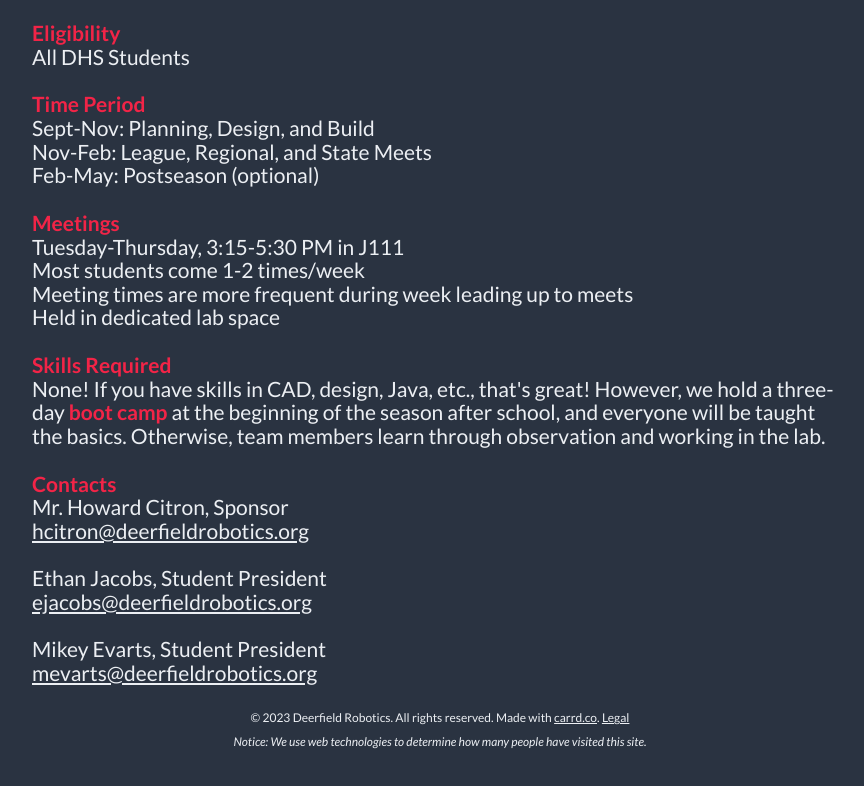
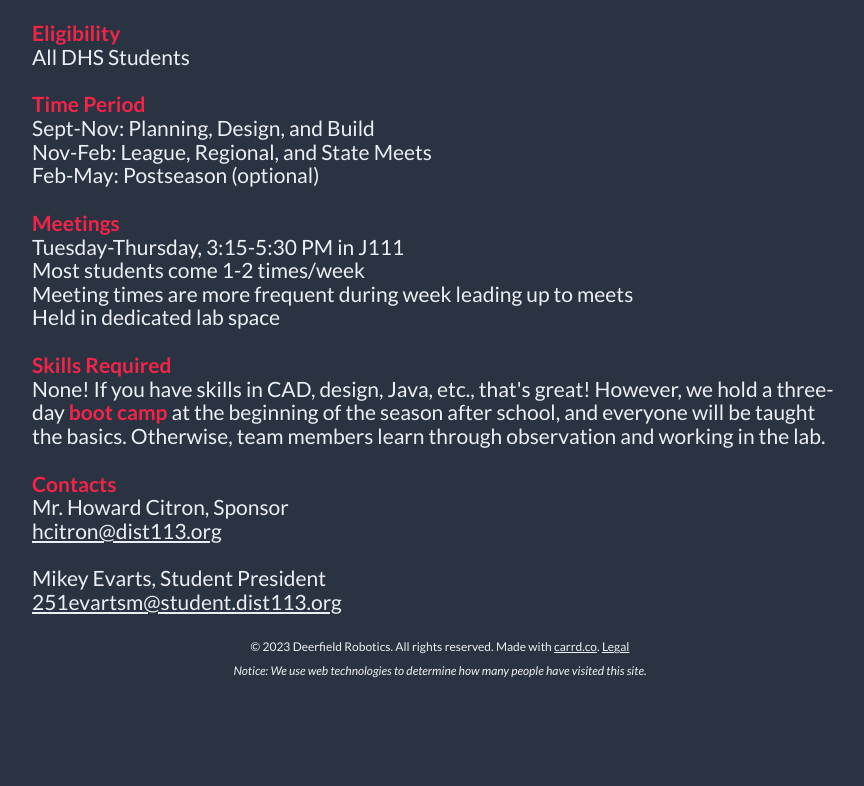
Before and after one commit to DeerfieldRobotics/website, a website: page info.html in a window 1280 px wide. Shown: the part 457-1243 px from the top of the page, without its empty margins (200-1064 px from the left). After the commit the page ends 1184 px from the top, so only its background shows below. Drawn offline with Linux system fonts and the light colour scheme; no server answers.

Commit message:
Fixed emails for info page

```diff
--- a/info.html
+++ b/info.html
@@ -38,8 +38,6 @@
                     <span class="p"><strong>Contacts</strong><br />
                         Mr. Howard Citron, Sponsor<br /><a id="citronemail">Loading...</a>
                         <br /><br />
-                        Ethan Jacobs, Student President<br /><a id="ethanemail">Loading...</a>
-                        <br /><br />
                         Mikey Evarts, Student President<br /><a id="mikeyemail">Loading...</a>
                     </span>
                 </p>
@@ -55,9 +53,9 @@
     </div>
 
     <script>
-        const emails = ['aGNpdHJvbkBkZWVyZmllbGRyb2JvdGljcy5vcmc=', 'ZWphY29ic0BkZWVyZmllbGRyb2JvdGljcy5vcmc=', 'bWV2YXJ0c0BkZWVyZmllbGRyb2JvdGljcy5vcmc=']
+        const emails = ['aGNpdHJvbkBkaXN0MTEzLm9yZw==', 'MjUxZXZhcnRzbUBzdHVkZW50LmRpc3QxMTMub3Jn']
 
-const emailsId = ['citronemail', 'ethanemail', 'mikeyemail'];
+const emailsId = ['citronemail', 'mikeyemail'];
 
 setTimeout(() => {
     emailsId.forEach((element, index) => {
```
